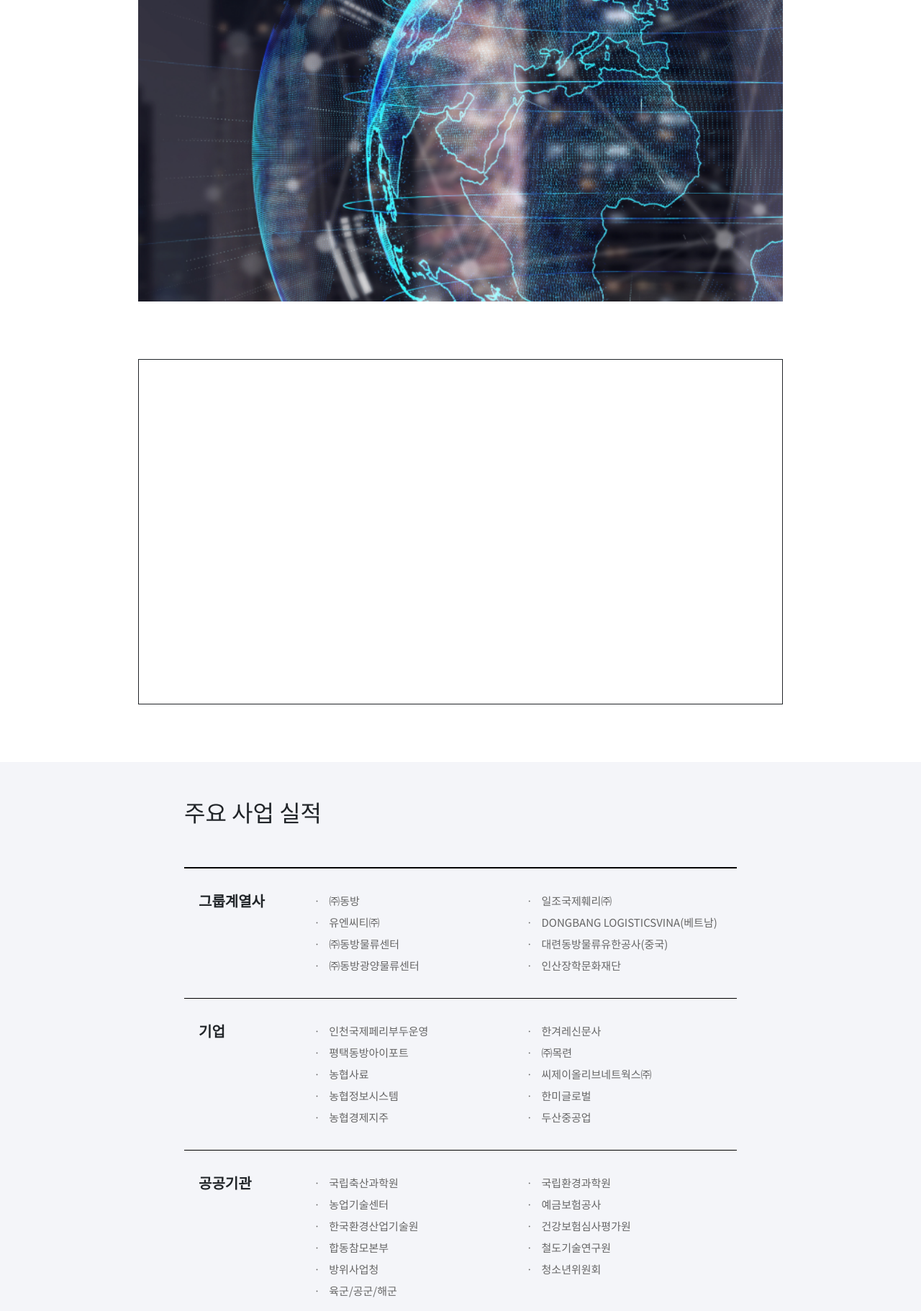
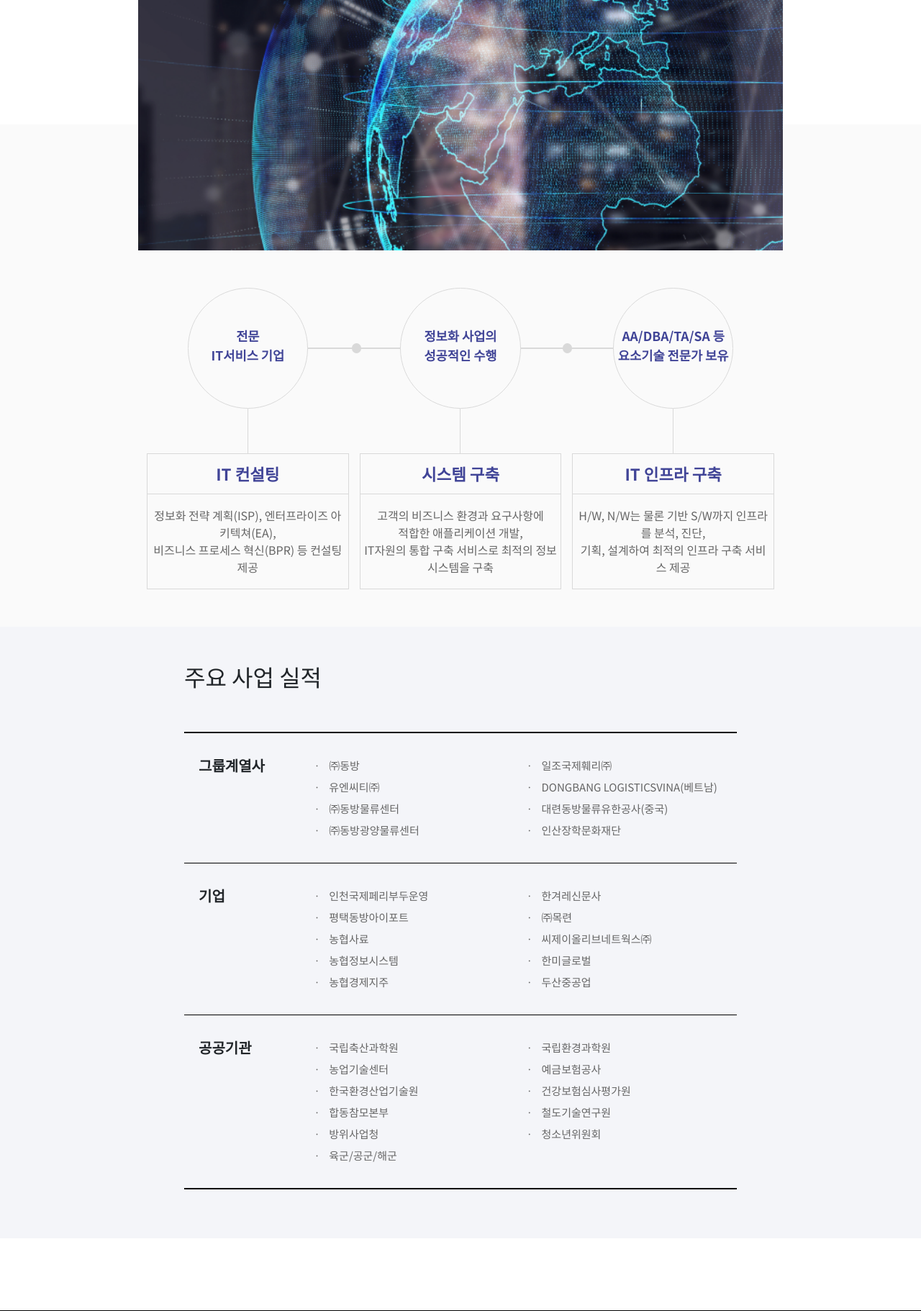
Before and after one commit to uoas6uoaf/snd, a PHP site: page /menu02_01.php in a window 1280 px wide. Shown: the part 827-2649 px from the top of the page at 72% size. Run offline with PHP 8.4, Linux system fonts and the light colour scheme; some libraries are stand-ins or nearby versions.

Commit message:
사업소개 - SI diagram 수정

```diff
--- a/css/menu02_01.css
+++ b/css/menu02_01.css
@@ -2,61 +2,174 @@
 #menu02_01_wrap {
     width: 100%;
 }
-#menu02_01_wrap > .img_wrap {
+#menu02_01_wrap > .content1 {
+    height: 109vh;
+}
+#menu02_01_wrap > .content1 .item1 {
+    height: 40%;
+    position: relative;
+}
+#menu02_01_wrap > .content1 .item1 > .bg {
+    width: 100%;
+    height: 50%;
+    top: 50%;
+    position: absolute;
+    background-color: #FAFAFA;
+    z-index: -1;
+}
+#menu02_01_wrap > .content1 .item1 > .img_wrap {
     width: 70vw;
-    height: 420px;
+    height: 100%;
     margin: 0 auto;
     overflow: hidden;
+}
+#menu02_01_wrap > .content1 .item1 > .img_wrap > img {
+    animation: scale_img 1s 0.5s linear forwards;
+}
 
+#menu02_01_wrap > .content1 .item2 {
+    height: 60%;
+    background-color: #FAFAFA;
+    display: flex;
+    align-items: center;
+    justify-content: center;
 }
-#menu02_01_wrap > .img_wrap > img {
-    animation: scale_img 1s 0.5s linear forwards;
+
+
+
+#menu02_01_wrap > .content1 .item2 .diag_wrap {
+    width: 70vw;
+    height: 80%;
+}
+#menu02_01_wrap > .content1 .item2 .diag_wrap >ul {
+    height: 100%;
+    display: flex;
+    justify-content: center;
+}
+#menu02_01_wrap > .content1 .item2 .diag_wrap >ul > li {
+    width: 33%;
+    height: 100%;
+}
+
+/* 원형 */
+#menu02_01_wrap > .content1 .item2 .diag_wrap .circle_wrap {
+    height: 40%;
+    position: relative;
+    display: flex;
+    align-items: center;
+    justify-content: center;
+}
+#menu02_01_wrap > .content1 .item2 .diag_wrap .circle_wrap > .circle {
+    /* width: 50%; */
+    aspect-ratio: 1 / 1;
+    height: 100%;
+    border: 1px solid #D9D9D9;
+    background-color: #FAFAFA;
+    position: absolute;
+    border-radius: 50%;
+    z-index: 10;
+}
+#menu02_01_wrap > .content1 .item2 .diag_wrap .circle_wrap > h3 {
+    font-size: 1.1rem;
+    text-align: center;
+    line-height: 1.7rem;
+    font-weight: 600;
+    color: #404497;
+    z-index: 11;
+}
+/* #menu02_01_wrap > .content1 .item2 .diag_wrap ul > li:last-child .circle_wrap > h3 {
+    font-size: 1.1rem;
+    line-height: 1.6rem;
+} */
+/* 사각형 */
+#menu02_01_wrap > .content1 .item2 .diag_wrap .square{
+    height: 60%;
+    display: flex;
+    flex-direction: column;
+    align-items: center;
+}
+#menu02_01_wrap > .content1 .item2 .diag_wrap .square .line {
+    height: 25%;
+    width: 1px;
+    background-color: #D9D9D9;
+}
+#menu02_01_wrap > .content1 .item2 .diag_wrap .square .square_wrap {
+    border: 1px solid #D9D9D9;
+    width: 95%;
+    height: 75%;
+}
+#menu02_01_wrap > .content1 .item2 .diag_wrap .square h3,
+#menu02_01_wrap > .content1 .item2 .diag_wrap .square p {
+    display: flex;
+    align-items: center;
+    justify-content: center;
+}
+#menu02_01_wrap > .content1 .item2 .diag_wrap .square h3 {
+    height: 30%;
+    margin: 0;
+    border-bottom: 1px solid #D9D9D9;
+    font-size: 1.4rem;
+    color:#404497;
+    font-weight: 600;
+}
+#menu02_01_wrap > .content1 .item2 .diag_wrap .square p {
+    margin: 0;
+    height: 70%;
+    margin: 0 5px;
+    color: #666666;
+    text-align: center;
+}
+/* line */
+#menu02_01_wrap .cir2 > .line_wrap {
+    width: 53%;
+    height: 8%;
+    position: absolute;
+    align-items: center;
+}
+#menu02_01_wrap .cir2 > .line_L_wrap {
+    left: -26%;
+    display: flex;
+}
+#menu02_01_wrap .cir2 > .line_R_wrap {
+    right: -26%;
+    display: flex;
+}
+#menu02_01_wrap .cir2 .dot {
+    height: 100%;
+    aspect-ratio: 1 / 1;
+    background-color: #D9D9D9;
+    border-radius: 50%;
+    position: absolute;
+    left: 47%;
+}
+
+#menu02_01_wrap .cir2 .line{
+    width: 50%;
+    height: 2px;
+    background-color: #D9D9D9;
+}
+
+@keyframes lineRight {
+    0% {
+        width: 0;
+    }
+    100% {
+        width: 25%;
+    }
+}
+@keyframes lineLeft {
+    0% {
+        width: 0;
+    }
+    100% {
+        left: -26%;
+        width: 53%;
+    }
 }
 
 
 
 
-
-#menu02_01_wrap > .buz_content {
-    /* border: 1px solid red; */
-    width: 70%;
-    height: 200px;
-    margin: 50px auto;
-}
-#menu02_01_wrap > .buz_content > ul {
-    height: 100%;
-    display: flex;
-    justify-content: space-around;
-}
-#menu02_01_wrap > .buz_content > ul > li {
-    width: 32%;
-    border: #000000 solid 1px;
-    text-align: center;
-    height: 100%;
-}
-#menu02_01_wrap > .buz_content > ul > li > h2 {
-    height:60px;
-    line-height: 60px;
-    color: #404497;
-    border-bottom: 1px solid #000000;
-}
-#menu02_01_wrap > .buz_content > ul > li > p {
-    height: 140px;
-    line-height: 20px;
-    font-size: 14px;
-    display: flex;
-    align-items: center;
-    justify-content: center;
-    color: #666666;
-    font-weight: 600;
-}
-
-#menu02_01_wrap > .content1 {
-    width: 70vw;
-    height: 60vh;
-    margin: 10vh auto;
-    border: 1px solid ;
-}
 
 #menu02_01_wrap > .content2 {
     width: 100%;
--- a/js/menu2.js
+++ b/js/menu2.js
@@ -2,9 +2,9 @@
 new WOW().init();
 
 $(function() {
-    var div1 = $('#menu01_04_wrap');
+    var div1 = $('#menu02_01_wrap .title');
 
-    var div1Top = div1.offset().top - 200; //이벤트 시작점
+    var div1Top = div1.offset().top + 70; //이벤트 시작점
 
 
     console.log("div1Top",div1Top);
@@ -15,36 +15,9 @@ $(function() {
         console.log("nowScroll",nowScroll);
 
         if(nowScroll>=div1Top){
-
-            $("#menu01_04_wrap .circle_group h4").css("animation","opc 3s forwards");
-
-            $("#menu01_04_wrap .circle1 .rotate_bottom").css("animation","circleBottomRotate .3s 1s linear forwards");
-            setTimeout(function(){$("#menu01_04_wrap .circle1 .bottom1").css("z-index","6"); },1500);
-            setTimeout(function(){$("#menu01_04_wrap .circle1 .bottom2").css("z-index","0"); },1300);
-
-
-
-            $("#menu01_04_wrap .circle2 .rotate_top").css("animation","circleTopRotate .3s 1.3s linear forwards");
-            setTimeout(function(){$("#menu01_04_wrap .circle2 .top1").css("z-index","8"); },1600);
-            setTimeout(function(){$("#menu01_04_wrap .circle2 .top2").css("z-index","0"); },1600);
-
-
-            $("#menu01_04_wrap .circle3 .rotate_bottom").css("animation","circleBottomRotate .3s 1.6s linear forwards");
-            setTimeout(function(){$("#menu01_04_wrap .circle3 .bottom2").css("z-index","-1"); },1900);
-
-
-            $("#menu01_04_wrap .circle1 .rotate_top").css("animation","circleTopRotate .3s 1.9s linear forwards");
-
-            $("#menu01_04_wrap .circle2 .rotate_bottom").css("animation","circleBottomRotate .3s 2.2s linear forwards");
-            setTimeout(function(){$("#menu01_04_wrap .circle1 .rotate_top").css("z-index","-1"); },2200);
-
-            $("#menu01_04_wrap .circle3 .rotate_top").css("animation","circleTopRotate .3s 2.5s linear forwards");
-            setTimeout(function(){$("#menu01_04_wrap .circle3 .rotate_top ").css("z-index","-1"); },2750);
-
-            $("#menu01_04_wrap .content1 .line").css("animation","line_height .7s 2.6s linear forwards");
-            $("#menu01_04_wrap .content1 .line_group h4").css("animation","opc 3s 3.3s linear forwards");
-
-
+            $("#menu02_01_wrap .cir2").css('animation','opc 2s forwards');
+            $("#menu02_01_wrap .cir2 .line_L-wrap").css('animation','lineLeft 1s 1s forwards');
+            // $("#menu02_01_wrap .cir2 .line_right").css('animation','lineRight 1s 1s forwards');
         }
     });
 });
--- a/menu02_01.php
+++ b/menu02_01.php
@@ -9,7 +9,7 @@
     <?php include "header.php"; ?>
     <?php include "subheader.php"; ?>
     <link rel="stylesheet" href="./css/menu02_01.css">
-    <script src="./js/menu.js"></script>
+    <script src="./js/menu2.js"></script>
 </head>
 
 <body>
@@ -20,14 +20,68 @@
                 구축, 운영하기 위하여 컨설팅에서부터 시스템 설계, 개발, 통합, 구축, 관리, 교육, 운영/유지보수 등의<br>
                 서비스를 제공하는 포괄적 사업을 진행하고 있습니다.</p>
         </div>
-        <div class="img_wrap">
-            <img class="wow scale_img" src="./img/menu2-11.png" >
-            <div class="bg"></div>
-        </div>
 
 
         <div class="content1">
-
+            <div class="item1">
+                <div class="img_wrap"><img class="wow scale_img" src="./img/menu2-11.png" ></div>
+                <div class="bg"></div>
+            </div>
+            <div class="item2">
+                <div class="diag_wrap">
+                    <ul>
+                        <li>
+                            <div class="circle_wrap cir1">
+                                <div class="circle"></div>
+                                <h3>전문<br>IT서비스 기업</h3>
+                            </div>
+                            <ul class="square">
+                                <li class="line"></li>
+                                <li class="square_wrap">
+                                    <h3>IT 컨설팅</h3>
+                                    <p>정보화 전략 계획(ISP), 엔터프라이즈 아키텍쳐(EA),<br> 비즈니스 프로세스 혁신(BPR) 등 컨설팅 제공</p>
+                                </li>
+                            </ul>
+                        </li>
+                        <li>
+                            <div class="circle_wrap cir2">
+                                <div class="line_L_wrap line_wrap">
+                                    <div class="dot"></div>
+                                    <div class="line line1"></div>
+                                    <div class="line line2"></div>
+                                </div>
+                                <div class="line_R_wrap line_wrap">
+                                    <div class="dot"></div>
+                                    <div class="line line1"></div>
+                                    <div class="line line2"></div>
+                                </div>
+                                <div class="circle"></div>
+                                <h3>정보화 사업의<br>성공적인 수행</h3>
+                            </div>
+                            <ul class="square">
+                                <li class="line"></li>
+                                <li class="square_wrap">
+                                    <h3>시스템 구축</h3>
+                                    <p>고객의 비즈니스 환경과 요구사항에<br> 적합한 애플리케이션 개발,<br> IT자원의 통합 구축 서비스로 최적의 정보시스템을 구축</p>
+                                </li>
+                            </ul>
+                        </li>
+                        <li>
+                            <div class="circle_wrap cir3">
+                                <div class="circle"></div>
+                                <h3>AA/DBA/TA/SA 등<br>요소기술 전문가 보유</h3>
+                            </div>
+                            <ul class="square">
+                                <li class="line"></li>
+                                <li class="square_wrap">
+                                    <h3>IT 인프라 구축</h3>
+                                    <p>H/W, N/W는 물론 기반 S/W까지 인프라를 분석, 진단,<br>기획, 설계하여 최적의 인프라 구축 서비스 제공</p>
+                                </li>
+                            </ul>
+                        </li>
+                    </ul>
+                </div>
+            </div>
         </div>
 
 
```
